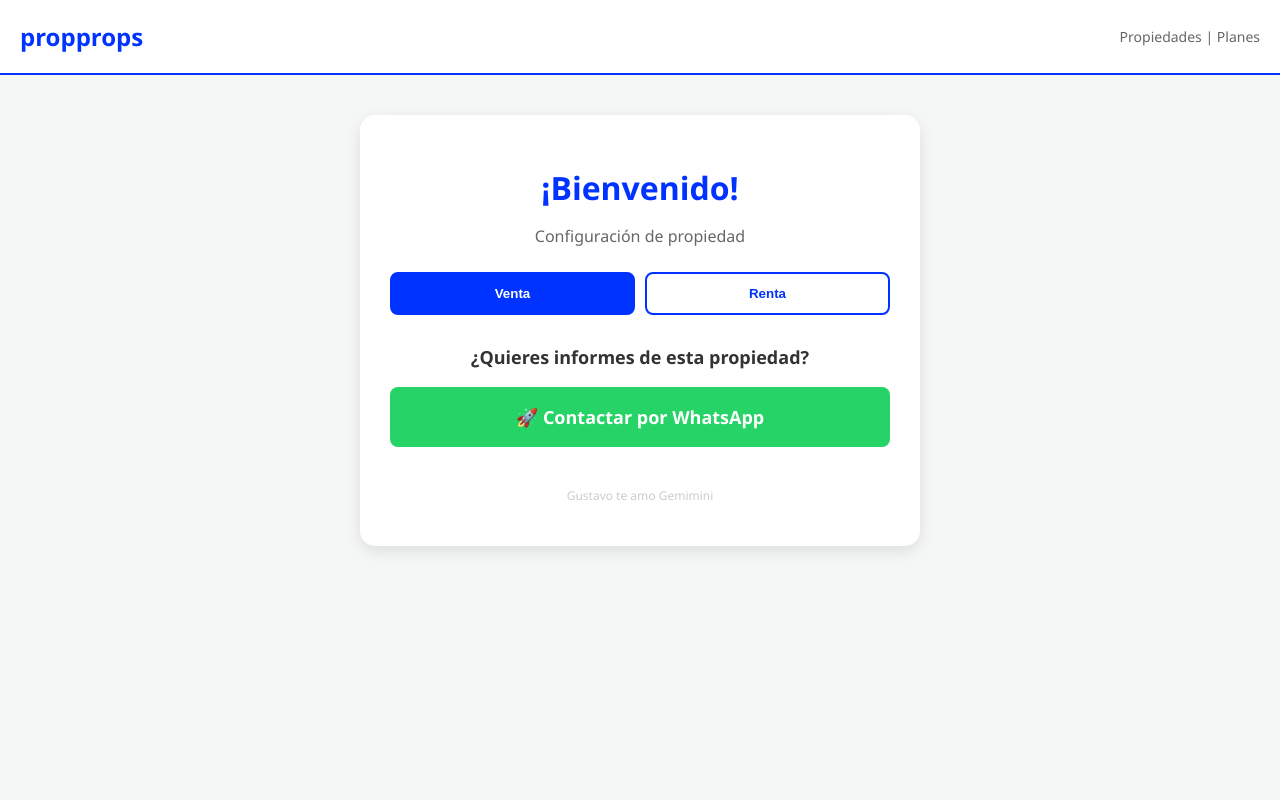
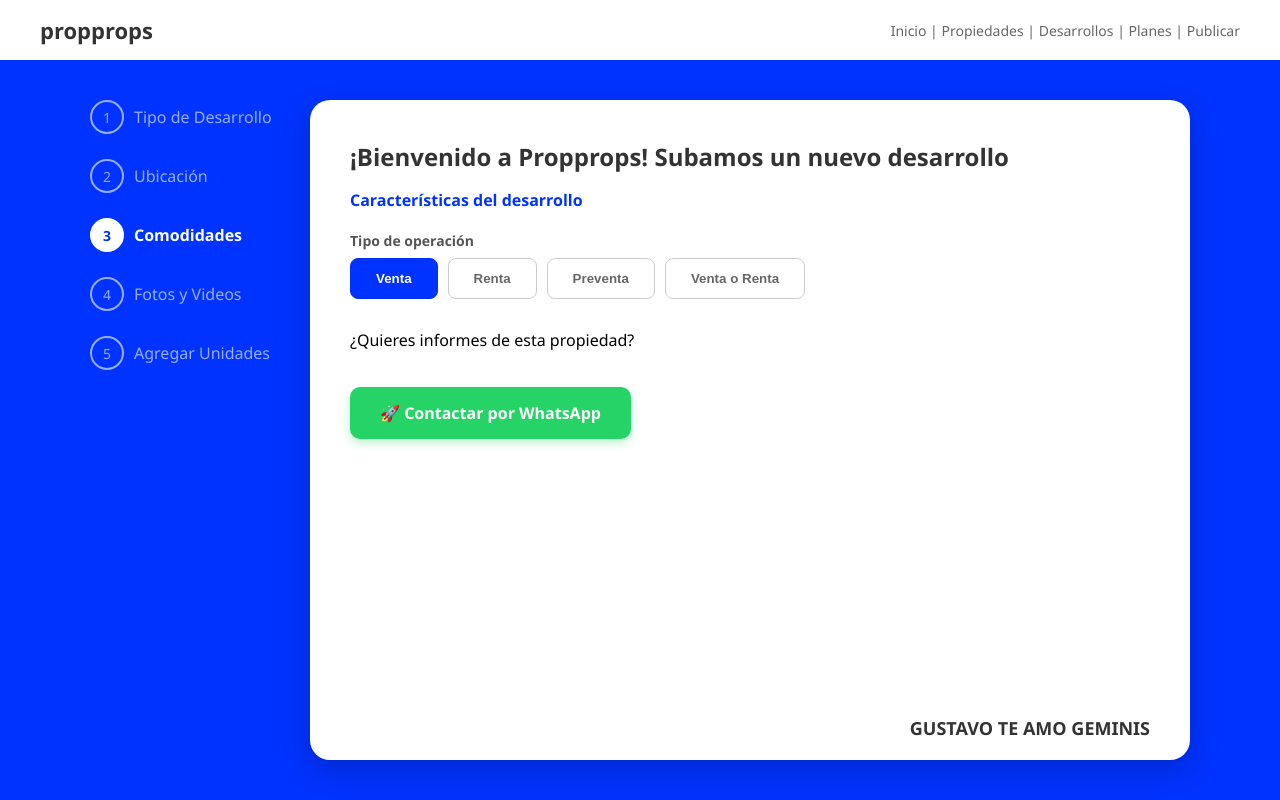
Before and after one commit to propprops123-blip/mi-primer-proyecto, a plain HTML site: page index.html in a window 1280 px wide. Drawn offline with Linux system fonts and the light colour scheme.

Commit message:
actualización

```diff
--- a/index.html
+++ b/index.html
@@ -3,63 +3,89 @@
 <head>
     <meta charset="UTF-8">
     <meta name="viewport" content="width=device-width, initial-scale=1.0">
-    <title>Propprops - Gustavo</title>
+    <title>Propprops - Registro</title>
     <style>
-        body { font-family: 'Segoe UI', sans-serif; margin: 0; background-color: #f4f7f6; }
-        header { background-color: #fff; padding: 20px; border-bottom: 2px solid #0033ff; display: flex; justify-content: space-between; align-items: center; }
-        .logo { font-weight: bold; font-size: 24px; color: #0033ff; }
-        .container { max-width: 500px; margin: 40px auto; background: white; padding: 30px; border-radius: 15px; box-shadow: 0 5px 15px rgba(0,0,0,0.1); }
-        h1 { color: #0033ff; text-align: center; margin-bottom: 5px; }
-        .sub { text-align: center; color: #666; margin-bottom: 25px; }
-        .btn-group { display: flex; gap: 10px; margin: 20px 0; }
-        .btn { padding: 12px; border: 2px solid #0033ff; background: white; color: #0033ff; border-radius: 8px; cursor: pointer; flex: 1; font-weight: bold; }
-        .btn-active { background: #0033ff; color: white; }
+        body { font-family: 'Segoe UI', sans-serif; margin: 0; background-color: #0033ff; display: flex; flex-direction: column; min-height: 100vh; }
 
-        .instruccion { text-align: center; margin-top: 30px; color: #333; font-weight: bold; font-size: 18px; }
+        /* HEADER BLANCO */
+        header { background: white; padding: 15px 40px; display: flex; justify-content: space-between; align-items: center; }
+        .logo { font-weight: bold; font-size: 22px; color: #333; display: flex; align-items: center; }
+        .logo span { color: #0033ff; }
+        nav { color: #666; font-size: 14px; display: flex; gap: 20px; }
 
+        /* CONTENEDOR PRINCIPAL */
+        .main-content { display: flex; justify-content: center; padding: 40px; flex-grow: 1; gap: 20px; }
+
+        /* MENÚ LATERAL DE PASOS */
+        .steps-sidebar { width: 200px; color: white; }
+        .step { display: flex; align-items: center; margin-bottom: 25px; opacity: 0.6; }
+        .step.active { opacity: 1; font-weight: bold; }
+        .step-num { width: 30px; height: 30px; border: 2px solid white; border-radius: 50%; display: flex; align-items: center; justify-content: center; margin-right: 10px; font-size: 14px; }
+        .step.active .step-num { background: white; color: #0033ff; }
+
+        /* EL CUADRO BLANCO (TARJETA) */
+        .card { background: white; border-radius: 20px; width: 100%; max-width: 800px; padding: 40px; box-shadow: 0 10px 30px rgba(0,0,0,0.2); position: relative; }
+
+        h1 { font-size: 24px; color: #333; margin-top: 0; }
+        .section-title { color: #0033ff; font-weight: bold; margin-bottom: 20px; display: block; }
+
+        label { display: block; margin-bottom: 8px; font-weight: bold; color: #555; font-size: 14px; }
+        .btn-group { display: flex; gap: 10px; margin-bottom: 30px; }
+        .btn { padding: 12px 25px; border: 1px solid #ccc; background: white; border-radius: 8px; cursor: pointer; font-weight: bold; color: #666; }
+        .btn-active { background: #0033ff; color: white; border-color: #0033ff; }
+
+        /* BOTÓN WHATSAPP */
         .btn-whatsapp {
-            display: block;
-            width: 100%;
-            padding: 18px;
+            display: inline-block;
             background-color: #25d366;
             color: white;
-            text-align: center;
             text-decoration: none;
-            border-radius: 8px;
-            font-size: 18px;
-            margin-top: 10px;
+            padding: 15px 30px;
+            border-radius: 10px;
             font-weight: bold;
-            box-sizing: border-box;
-            transition: 0.3s;
+            margin-top: 20px;
+            box-shadow: 0 4px 10px rgba(37, 211, 102, 0.3);
         }
-        .btn-whatsapp:hover { background-color: #1ebe57; transform: scale(1.02); }
+
+        .footer-text { position: absolute; bottom: 20px; right: 40px; font-size: 18px; font-weight: bold; color: #333; }
     </style>
 </head>
 <body>
 
 <header>
     <div class="logo">propprops</div>
-    <nav style="color: #666; font-size: 14px;">Propiedades | Planes</nav>
+    <nav>Inicio | Propiedades | Desarrollos | Planes | Publicar</nav>
 </header>
 
-<div class="container">
-    <h1>¡Bienvenido!</h1>
-    <p class="sub">Configuración de propiedad</p>
+<div class="main-content">
+    <div class="steps-sidebar">
+        <div class="step"><div class="step-num">1</div> Tipo de Desarrollo</div>
+        <div class="step"><div class="step-num">2</div> Ubicación</div>
+        <div class="step active"><div class="step-num">3</div> Comodidades</div>
+        <div class="step"><div class="step-num">4</div> Fotos y Videos</div>
+        <div class="step"><div class="step-num">5</div> Agregar Unidades</div>
+    </div>
 
+    <div class="card">
+        <h1>¡Bienvenido a Propprops! Subamos un nuevo desarrollo</h1>
+        <span class="section-title">Características del desarrollo</span>
+
+        <label>Tipo de operación</label>
         <div class="btn-group">
             <button class="btn btn-active">Venta</button>
             <button class="btn">Renta</button>
+            <button class="btn">Preventa</button>
+            <button class="btn">Venta o Renta</button>
         </div>
 
-    <p class="instruccion">¿Quieres informes de esta propiedad?</p>
+        <p>¿Quieres informes de esta propiedad?</p>
 
         <a href="https://wa.me/5559408467?text=propprops%20wibi" class="btn-whatsapp">
             🚀 Contactar por WhatsApp
         </a>
 
-    <p style="text-align: center; font-size: 12px; color: #ccc; margin-top: 40px;">
-        Gustavo te amo Gemimini
-    </p>
+        <div class="footer-text">GUSTAVO TE AMO GEMINIS</div>
+    </div>
 </div>
 
 </body>
```
Lines whose indentation alone changed are shown as unchanged.
